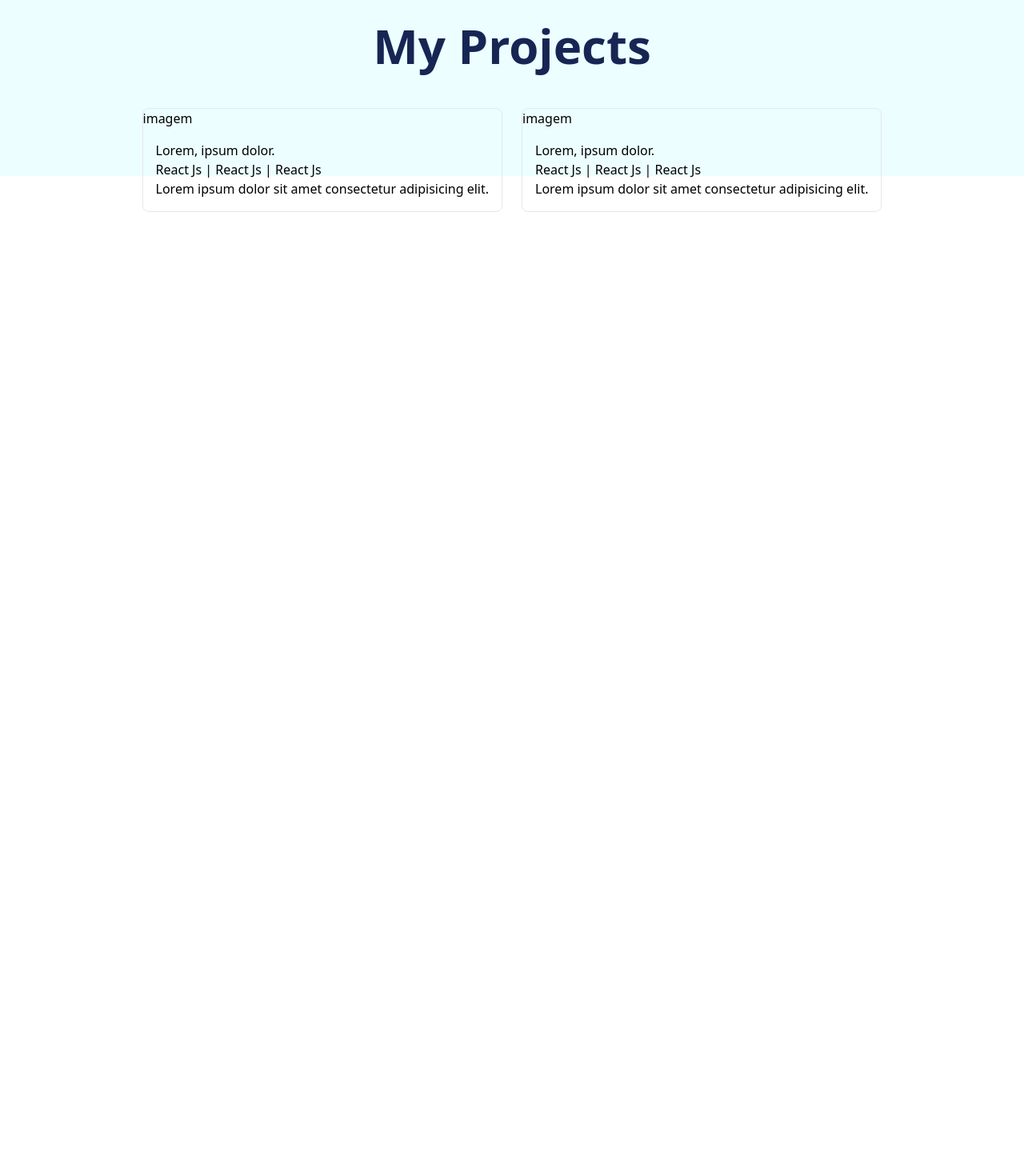
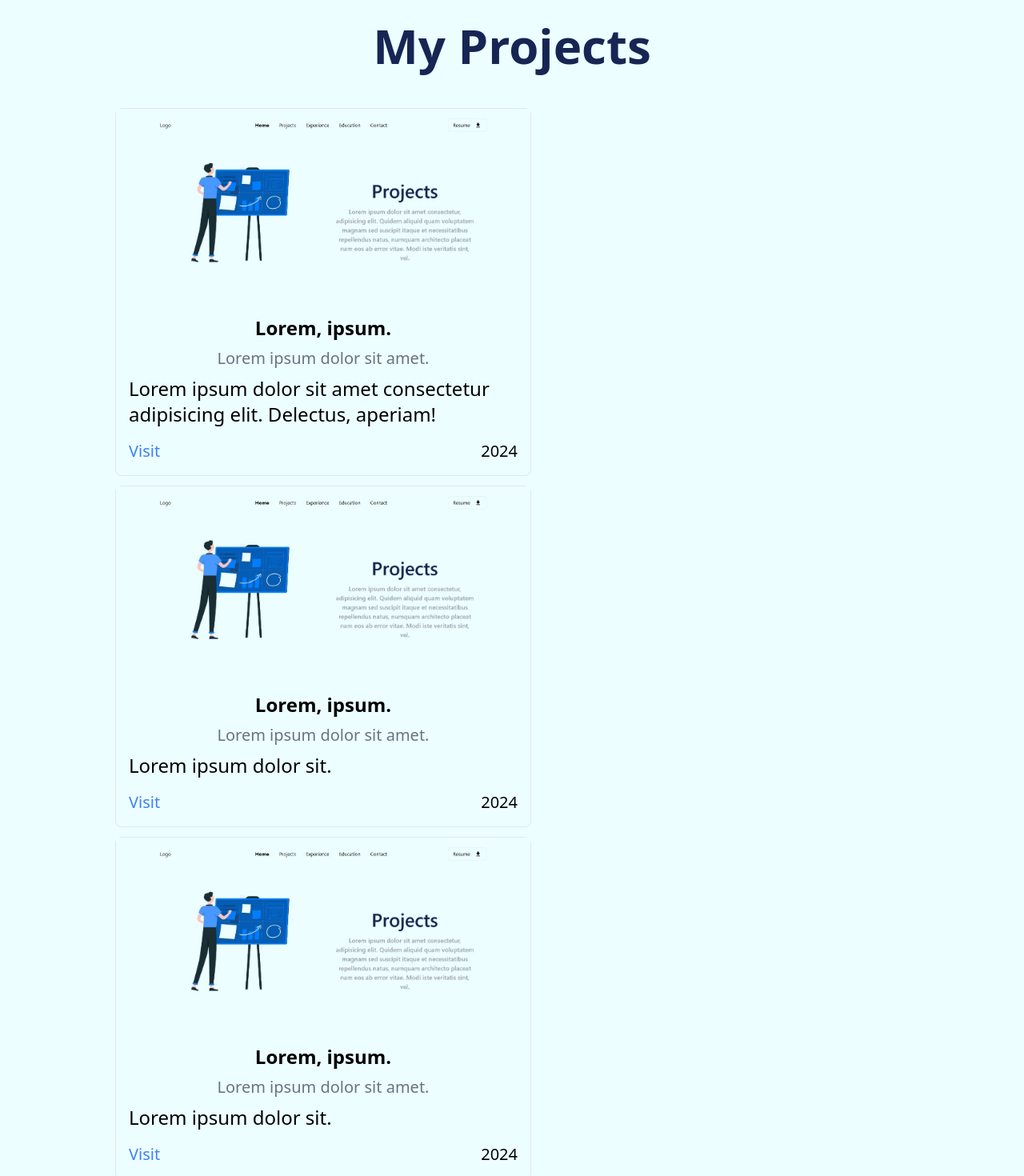
Before and after one commit to rafaelrmdd/portfolio-v2, a Next.js app: page /projects in a window 1280 px wide. Shown: the part 580-2050 px from the top of the page at 80% size. Before the commit the page ends 845 px from the top, so only its background shows below. Built offline with nearby package versions, Linux system fonts and the light colour scheme.

Commit message:
add: education page

```diff
--- /dev/null
+++ b/src/components/Education/Content/index.jsx
@@ -0,0 +1,38 @@
+import Header from "@/components/Header";
+import GraduationImage from "@/assets/education-image.png"
+import Image from "next/image";
+
+export default function Content() {
+    return (
+        <div className="px-36 bg-cyan-50 w-full h-full">
+            <Header />
+
+            <main className="mt-16">
+                <div className="flex justify-between h-[500px]">
+                    <div className="w-[50%] ">
+                        <Image src={GraduationImage} className="object-fill  w-4/5"/>
+                    </div>
+
+                    <div className="w-[50%] flex justify-center items-center">
+                        <h1 className="text-center text-blue-950 text-6xl font-semibold">Formação e Certificações</h1>
+                    </div>
+                </div>
+
+                <div>
+                    <h2 className="text-5xl text-center">Minha Formação</h2>
+
+                    <div className="flex mt-16">
+                        {/* University Logo */}
+                        <div className="w-[20%]">
+                            Logo
+                        </div>
+
+                        <div className="w-[80%]">
+                            aaaaa
+                        </div>
+                    </div>
+                </div>
+            </main>
+        </div>
+    )
+}
--- a/src/components/Header/index.jsx
+++ b/src/components/Header/index.jsx
@@ -9,9 +9,8 @@ export default function Header() {
             <nav className="flex gap-8">
                 <a href="/" className="font-bold">Home</a>
                 <a href="/projects">Projects</a>
-                <a href="/">Experience</a>
-                <a href="/">Education</a>
-                <a href="/">Contact</a>
+                <a href="/education">Education</a>
+                <a href="/contact">Contact</a>
             </nav>
 
             <button className="flex items-center gap-4 border rounded-lg px-4 py-2">
--- a/src/components/Projects/Content/index.jsx
+++ b/src/components/Projects/Content/index.jsx
@@ -1,10 +1,11 @@
 import Header from "@/components/Header";
 import Image from "next/image";
 import ProjectsImage from "@/assets/projects-image.png"
+import LandingPage from "@/assets/website-landing-page.jpeg"
 
 export default function ProjectsContent() {
     return (
-        <div className="px-36 bg-cyan-50 w-full h-screen">
+        <div className="px-36 bg-cyan-50 w-full h-full">
             <Header />
 
             <main className="mt-16">
@@ -26,43 +27,72 @@ export default function ProjectsContent() {
                     </div>
                 </div>
 
-                <div className="mt-14">
+                <div className="mt-14 mb-14">
                     <h2 className="text-center text-blue-950 text-6xl font-semibold">My Projects</h2>
 
                     {/* Projects Section*/}
-                    <div className="mt-12 flex gap-6 justify-center">
+                    <div className="mt-12 flex flex-wrap gap-3 items-start">
                         {/* Projects Cards*/}
-                        <div className="rounded-lg border">
+                        <div className="rounded-lg border w-[520px]">
                             <div className="w-full">
-                                imagem
+                                <Image src={LandingPage} className="object-cover"/>
                             </div>
 
-                            <div className="w-full h-[50%] p-4">
-                                <h2>Lorem, ipsum dolor.</h2>
-                                <h3>React Js | React Js | React Js</h3>
+                            <div className="p-4">
+                                <h2 className="text-center font-semibold text-2xl">Lorem, ipsum.</h2>
 
-                                <h2>
-                                    Lorem ipsum dolor sit amet consectetur adipisicing elit.
-                                </h2>
-                            </div>
-                        </div>
-                        <div className="rounded-lg border">
-                            <div className="w-full">
-                                imagem
-                            </div>
+                                <h3 className="text-center mt-2 text-gray-500 text-xl">Lorem ipsum dolor sit amet.</h3>
 
-                            <div className="w-full h-[50%] p-4">
-                                <h2>Lorem, ipsum dolor.</h2>
-                                <h3>React Js | React Js | React Js</h3>
+                                <h2 className="mt-2 text-2xl font-light">Lorem ipsum dolor sit amet consectetur adipisicing elit. Delectus, aperiam!</h2>
 
-                                <h2>
-                                    Lorem ipsum dolor sit amet consectetur adipisicing elit.
-                                </h2>
+                                <div className="flex justify-between mt-4">
+                                    <a href="" className="text-blue-500 text-xl">Visit</a>
+                                    <span className="text-xl">2024</span>
+                                </div>
                             </div>
                         </div>
 
+                        <div className="rounded-lg border w-[520px]">
+                            <div>
+                                <Image src={LandingPage} className="object-cover"/>
+                            </div>
+
+                            <div className="p-4">
+                                <h2 className="text-center font-semibold text-2xl">Lorem, ipsum.</h2>
+
+                                <h3 className="text-center mt-2 text-gray-500 text-xl">Lorem ipsum dolor sit amet.</h3>
+
+                                <h2 className="mt-2 text-2xl font-light">Lorem ipsum dolor sit.</h2>
+
+                                <div className="flex justify-between mt-4">
+                                    <a href="" className="text-blue-500 text-xl">Visit </a>
+                                    <span className="text-xl">2024</span>
+                                </div>
+                            </div>
+                        </div>
+
+                        <div className="rounded-lg border w-[520px]">
+                            <div>
+                                <Image src={LandingPage} className="object-cover"/>
+                            </div>
+
+                            <div className="p-4">
+                                <h2 className="text-center font-semibold text-2xl">Lorem, ipsum.</h2>
+
+                                <h3 className="text-center mt-2 text-gray-500 text-xl">Lorem ipsum dolor sit amet.</h3>
+
+                                <h2 className="mt-2 text-2xl font-light">Lorem ipsum dolor sit.</h2>
+
+                                <div className="flex justify-between mt-4">
+                                    <a href="" className="text-blue-500 text-xl">Visit </a>
+                                    <span className="text-xl">2024</span>
+                                </div>
+                            </div>
+                        </div>
                     </div>
                 </div>
+
+
             </main>
         </div>
     )
--- /dev/null
+++ b/src/pages/education/index.jsx
@@ -0,0 +1,9 @@
+import Content from "@/components/Education/Content";
+
+export default function Education() {
+    return (
+        <div>
+            <Content />
+        </div>
+    )
+}
```
Also changed, not shown: src/assets/education-image.png (added), src/assets/website-landing-page.jpeg (added).
